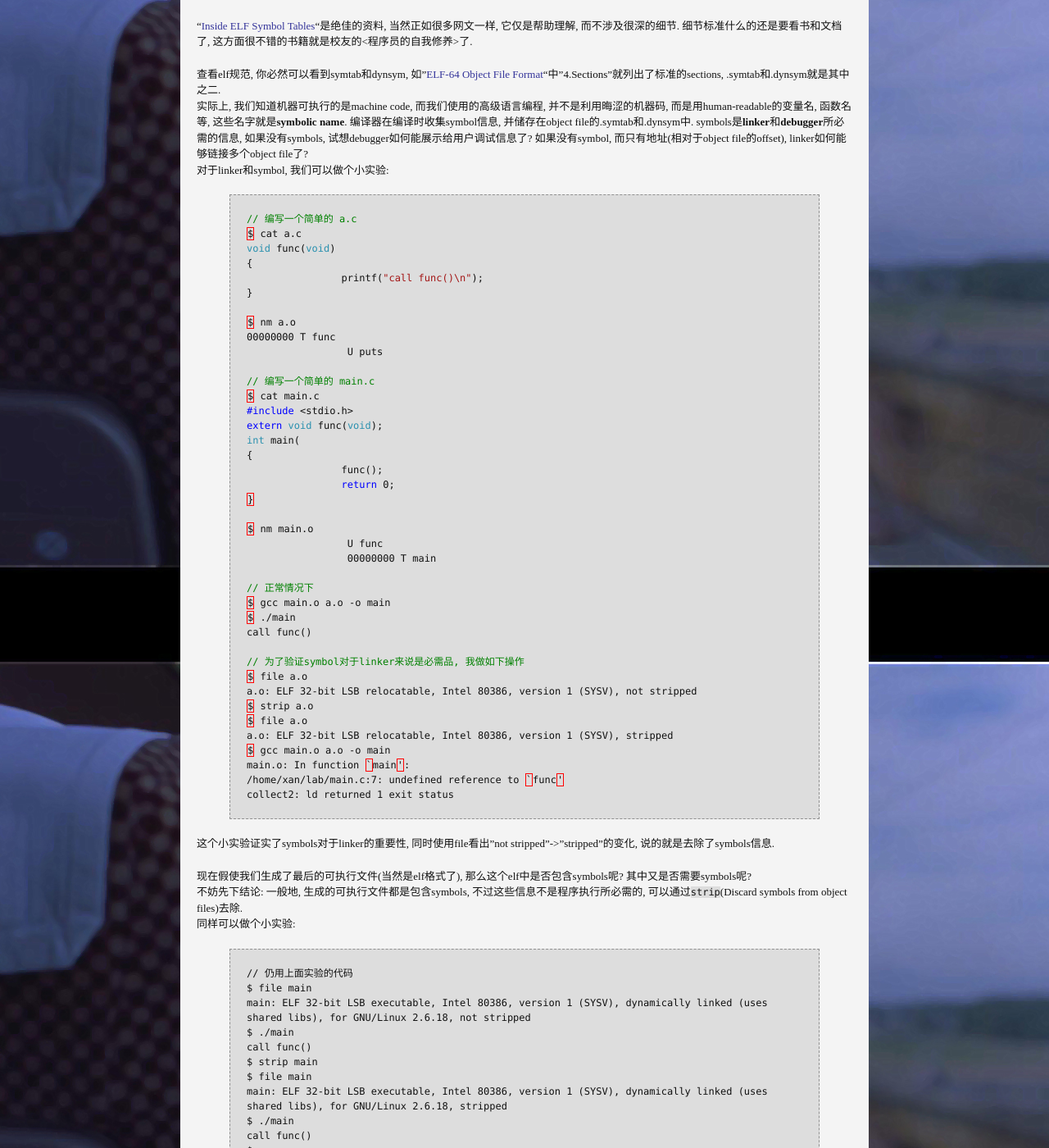
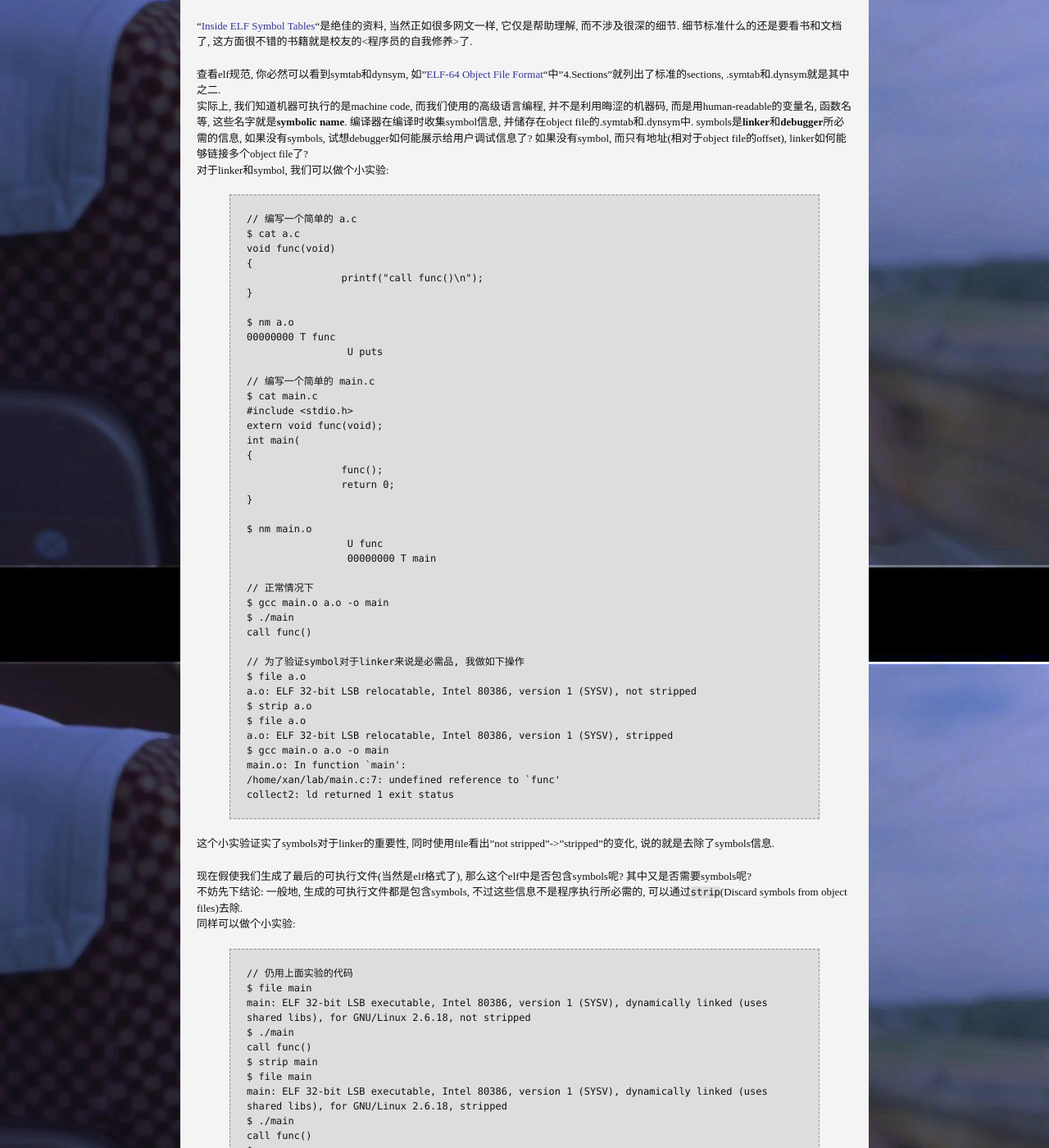
Before and after one commit to tfengmao/xanfeng, a Jekyll site: the page built from _posts/2012-05-21-solib-elf-symbol.md, in a window 1280 px wide and 1400 px high, scrolled down 1051 px. Shown: the whole window at 82% size. Built offline with Jekyll 4.4.1, drawn with Linux system fonts in a browser that asks for light colours; Markdown is read by kramdown in place of the engine named in the settings; comment, search, counter and statistics services are not loaded.

Commit message:
fix format

```diff
--- a/_posts/2012-05-21-solib-elf-symbol.md
+++ b/_posts/2012-05-21-solib-elf-symbol.md
@@ -48,7 +48,7 @@ elf的内容参考"[elf & libelf, elftoolchain](http://xanpeng.github.com/2012/0
 实际上, 我们知道机器可执行的是machine code, 而我们使用的高级语言编程, 并不是利用晦涩的机器码, 而是用human-readable的变量名, 函数名等, 这些名字就是**symbolic name**. 编译器在编译时收集symbol信息, 并储存在object file的.symtab和.dynsym中. symbols是**linker**和**debugger**所必需的信息, 如果没有symbols, 试想debugger如何能展示给用户调试信息了? 如果没有symbol, 而只有地址(相对于object file的offset), linker如何能够链接多个object file了?
 对于linker和symbol, 我们可以做个小实验:
 
-{% highlight c %}
+{% highlight text %}
 // 编写一个简单的 a.c
 $ cat a.c
 void func(void)
```
